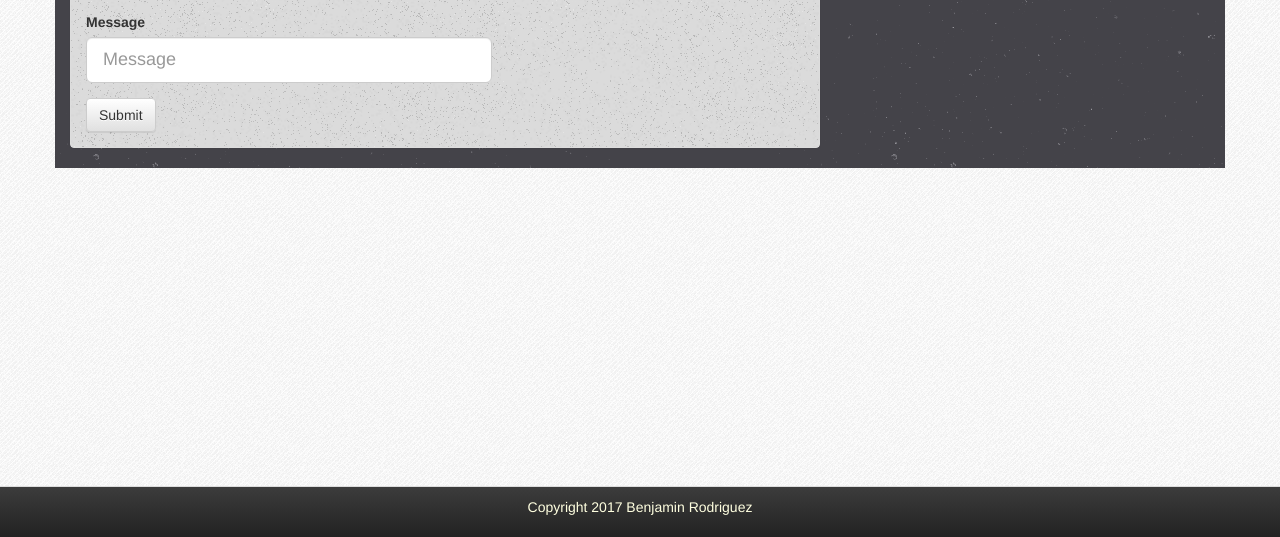
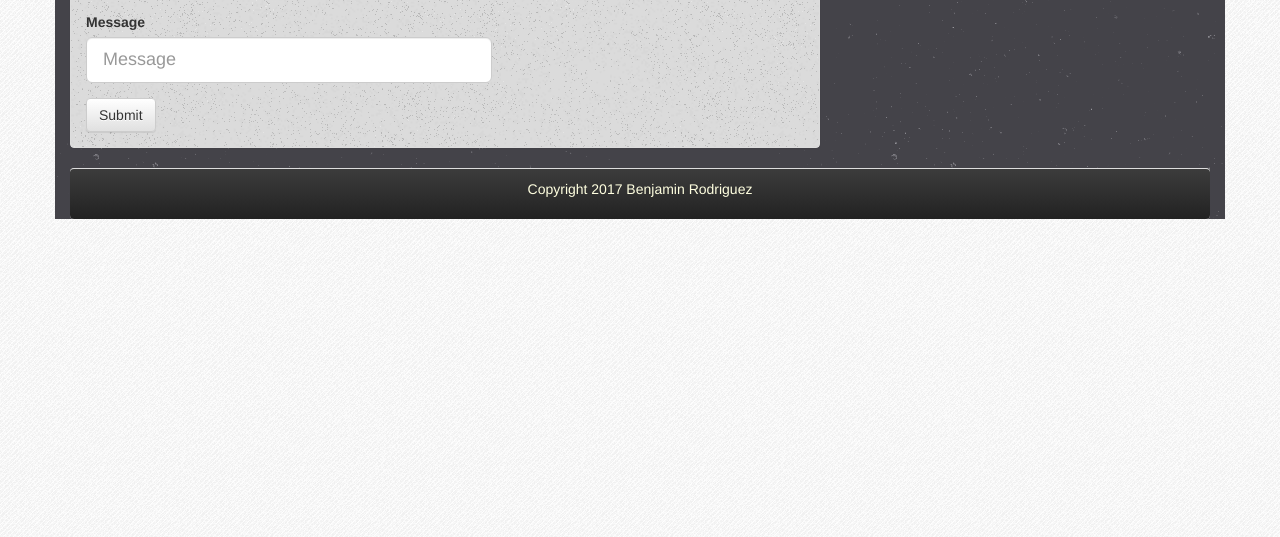
Before and after one commit to BIMATN/Bootstrap-Portfolio, a plain HTML site: page contact.html in a window 1280 px wide. Shown: the part 263-800 px from the top of the page. Drawn offline with nearby package versions, Linux system fonts and the light colour scheme.

```diff
--- a/contact.html
+++ b/contact.html
@@ -113,7 +113,7 @@
 			</div>
 		</div>
 		<!--Footer-->
-		<div class="panel-footer navbar-fixed-bottom navbar-inverse">
+		<div class="panel-footer navbar-inverse">
 			<p class="text-center text">Copyright 2017 Benjamin Rodriguez</p>
 		</div>
 	</div>
```
Also changed, not shown: index.html (+1 -1 lines), portfolio.html (+1 -1 lines).
